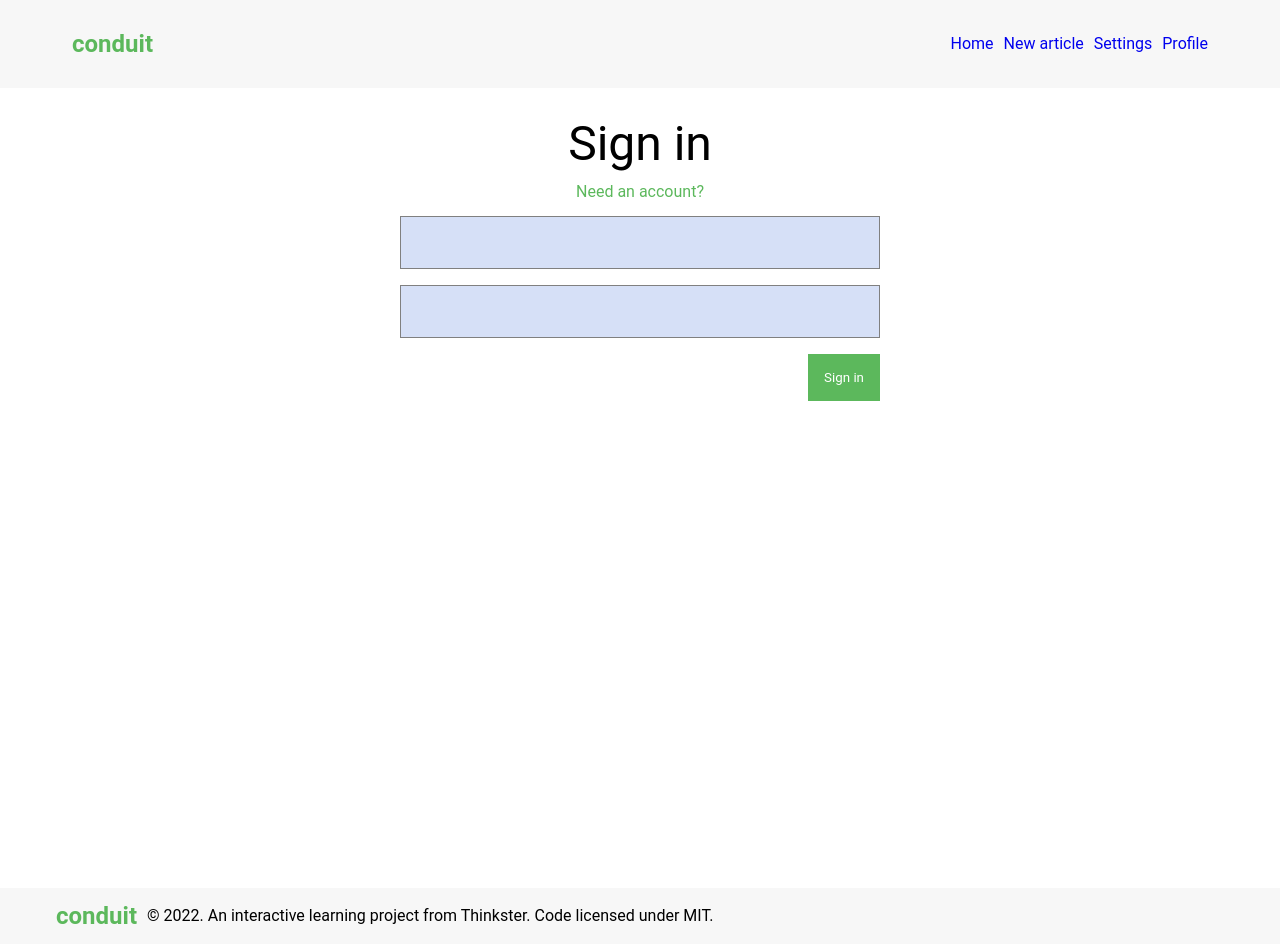
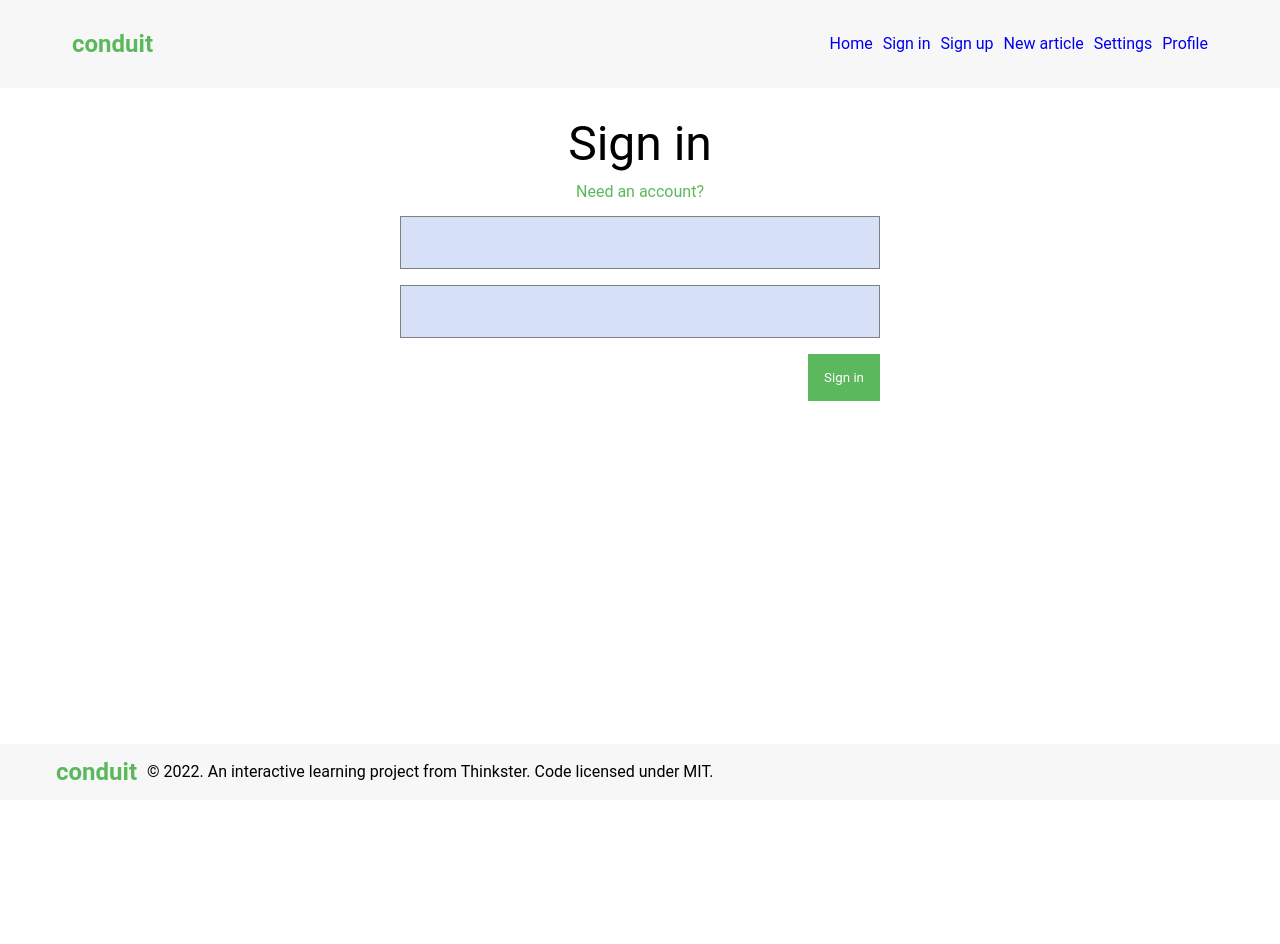
Before and after one commit to DmitryReztsov/blog-front, a React (Create React App) app: page /login in a window 1280 px wide. After the commit the page ends 800 px from the top, so only its background shows below. Built offline with nearby package versions, Linux system fonts and the light colour scheme.

Commit message:
отрефакторена главная часть приложения

```diff
--- a/public/index.html
+++ b/public/index.html
@@ -14,6 +14,6 @@
     <title>Conduit</title>
   </head>
   <body>
-    <div id="root" style="min-height: 100%; display: flex; flex-direction: column"></div>
+    <div id="root"></div>
   </body>
 </html>
--- /dev/null
+++ b/src/components/Container/Container.css
@@ -0,0 +1,4 @@
+.container {
+    max-width: 1200px;
+    margin: 0 auto;
+}
--- a/src/components/Container/Container.tsx
+++ b/src/components/Container/Container.tsx
@@ -1,4 +1,5 @@
 import React, {FC} from 'react';
+import './Container.css'
 
 interface IContainerProps {
     children: React.ReactNode [] | React.ReactNode,
@@ -6,7 +7,7 @@ interface IContainerProps {
 
 const Container: FC<IContainerProps> = ({children}) => {
     return (
-        <div style={{width:1200, margin: '0 auto'}}>
+        <div className={'container'}>
             {children}
         </div>
     );
--- a/src/components/Header/Header.tsx
+++ b/src/components/Header/Header.tsx
@@ -11,6 +11,8 @@ const Header: FC = () => {
                     <h1 className="logo">conduit</h1>
                     <nav className="nav">
                         <NavLink to={"/"}>Home</NavLink>
+                        <NavLink to={"/login"}>Sign in</NavLink>
+                        <NavLink to={"/register"}>Sign up</NavLink>
                         <NavLink to={"/editor"}>New article</NavLink>
                         <NavLink to={"/settings"}>Settings</NavLink>
                         <NavLink to={"/profile"}>Profile</NavLink>
--- a/src/components/Layout/Layout.css
+++ b/src/components/Layout/Layout.css
@@ -1,5 +1,4 @@
 .layout {
-    min-height: 100%;
     flex: 1 1 auto;
     display: flex;
     flex-direction: column;
--- a/src/components/Layout/Layout.tsx
+++ b/src/components/Layout/Layout.tsx
@@ -3,12 +3,13 @@ import { Outlet } from 'react-router-dom';
 import Header from "../Header/Header";
 import Footer from "../Footer/Footer";
 import './Layout.css'
+import Main from "../Main/Main";
 
 const Layout: FC = () => {
     return (
         <div className={'layout'}>
             <Header/>
-            <Outlet/>
+                <Main/>
             <Footer/>
         </div>
     );
--- /dev/null
+++ b/src/components/Main/Main.css
@@ -0,0 +1,4 @@
+.main {
+    flex: 1 0 auto;
+    padding: 2rem;
+}
--- /dev/null
+++ b/src/components/Main/Main.tsx
@@ -0,0 +1,14 @@
+import React, {FC} from 'react';
+import {Outlet} from "react-router-dom";
+import './Main.css'
+
+
+const Main: FC = () => {
+    return (
+        <main className={'main'}>
+            <Outlet/>
+        </main>
+    );
+};
+
+export default Main;
--- a/src/components/pages/Login/Login.css
+++ b/src/components/pages/Login/Login.css
@@ -1,6 +1,4 @@
 .login {
-    min-height: 100%;
-    padding: 2rem;
 
 }
 
--- a/src/index.css
+++ b/src/index.css
@@ -86,3 +86,9 @@ h6 {
     font-size: inherit;
     font-weight: 400;
 }
+
+#root {
+    min-height: 100%;
+    display: flex;
+    flex-direction: column;
+}
```
